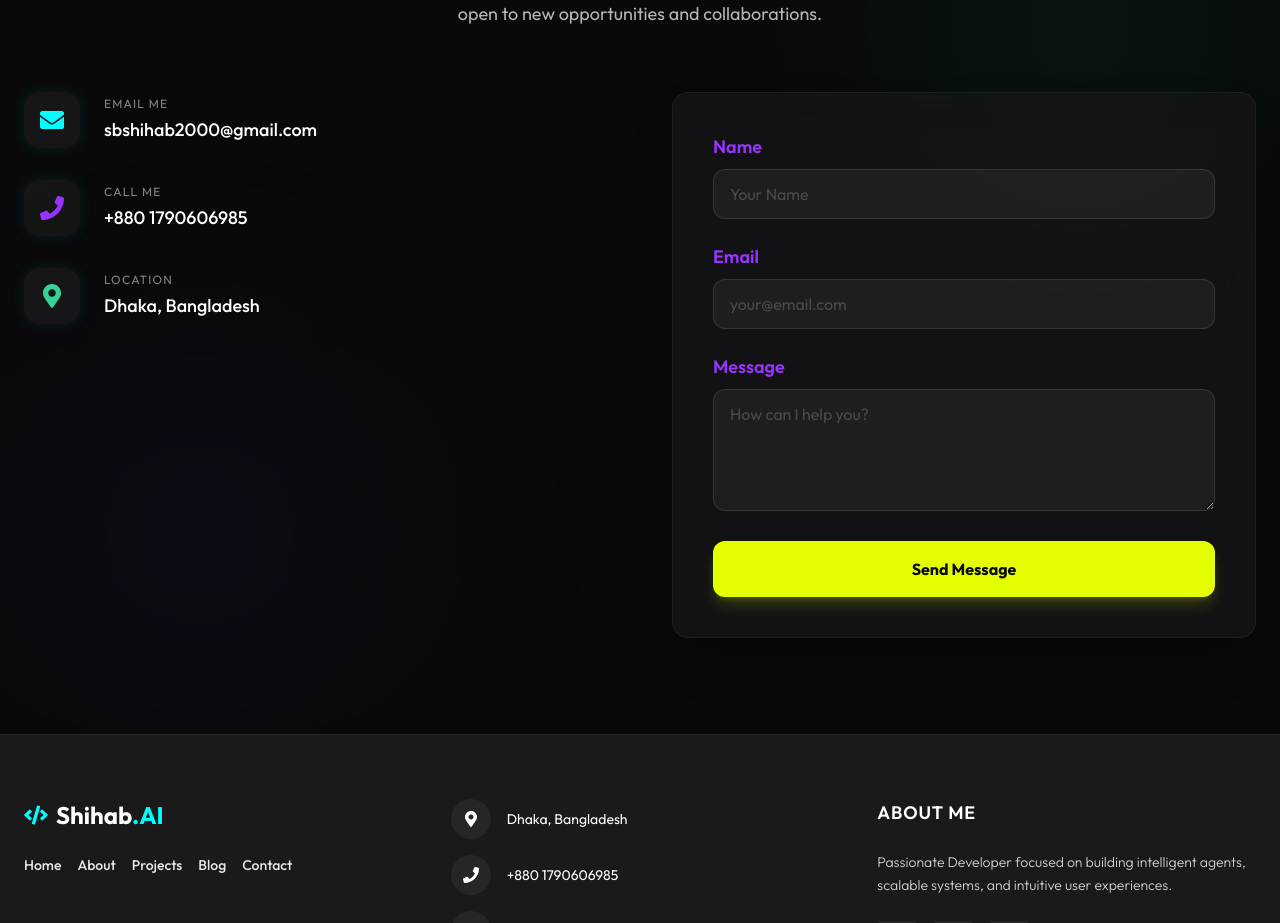
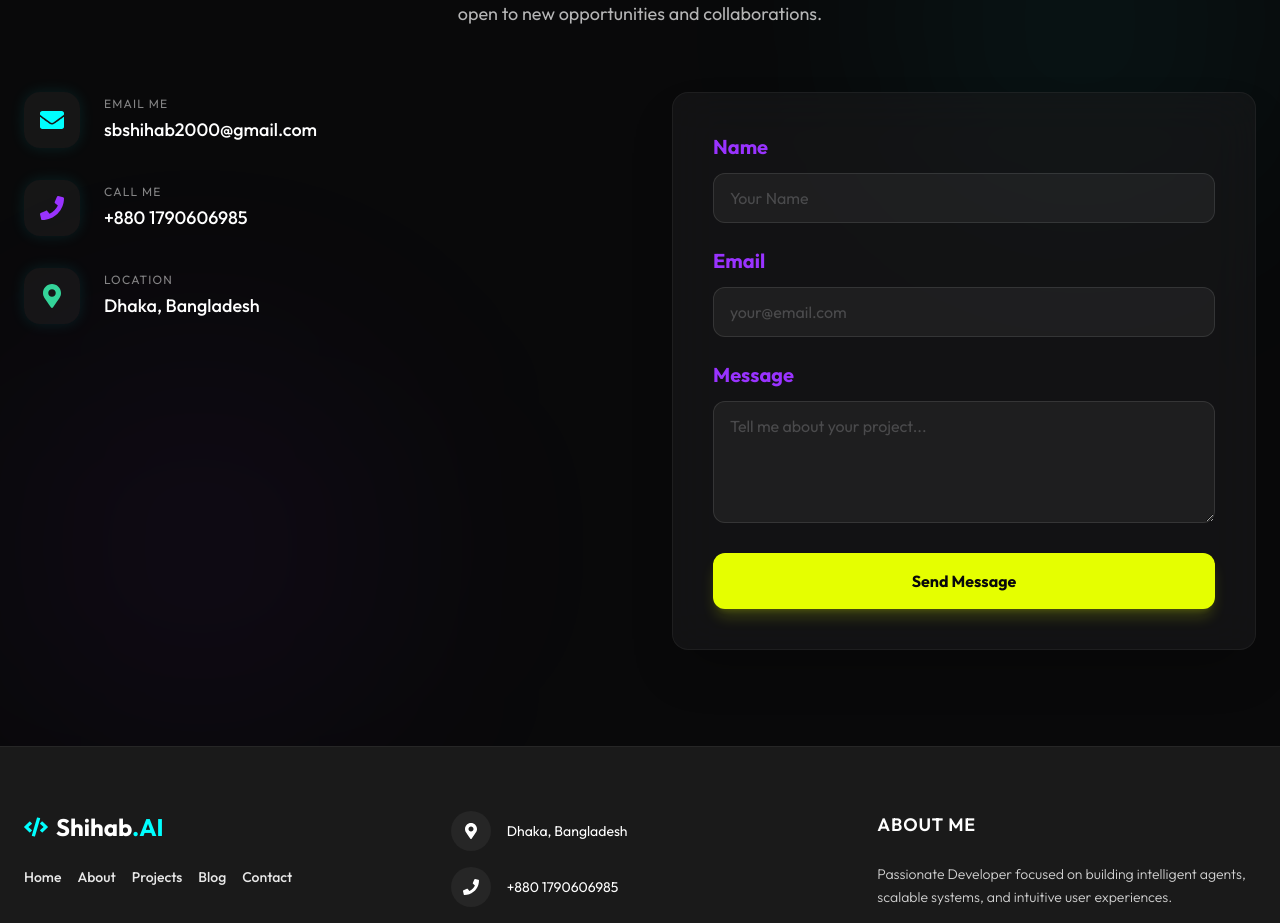
Before and after one commit to sbshihab24/Personal-Portfolio, a React (Vite) app: page / in a window 1280 px wide. Shown: the part 6220-7143 px from the top of the page. Built offline with nearby package versions, Linux system fonts and the light colour scheme.

Commit message:
style: final balanced sizing for contact labels and footer copyright

```diff
--- a/src/components/Contact.jsx
+++ b/src/components/Contact.jsx
@@ -136,7 +136,7 @@ const Contact = () => {
                         ) : (
                             <form onSubmit={handleSubmit} className="space-y-6">
                                 <div>
-                                    <label htmlFor="name" className="block text-lg font-semibold text-secondary mb-2">Name</label>
+                                    <label htmlFor="name" className="block text-xl font-bold text-secondary mb-3">Name</label>
                                     <input
                                         type="text"
                                         id="name"
@@ -148,7 +148,7 @@ const Contact = () => {
                                 </div>
                                 <input type="hidden" name="subject" value="New Portfolio Message from Shihab.AI" />
                                 <div>
-                                    <label htmlFor="email" className="block text-lg font-semibold text-secondary mb-2">Email</label>
+                                    <label htmlFor="email" className="block text-xl font-bold text-secondary mb-3">Email</label>
                                     <input
                                         type="email"
                                         id="email"
@@ -159,13 +159,13 @@ const Contact = () => {
                                     />
                                 </div>
                                 <div>
-                                    <label htmlFor="message" className="block text-lg font-semibold text-secondary mb-2">Message</label>
+                                    <label htmlFor="message" className="block text-xl font-bold text-secondary mb-3">Message</label>
                                     <textarea
                                         id="message"
                                         name="message"
                                         required
                                         rows="4"
-                                        placeholder="How can I help you?"
+                                        placeholder="Tell me about your project..."
                                         className="w-full bg-white/5 border border-white/10 rounded-xl px-4 py-3 text-white placeholder:text-white/20 focus:outline-none focus:border-secondary transition-all"
                                     ></textarea>
                                 </div>
```
